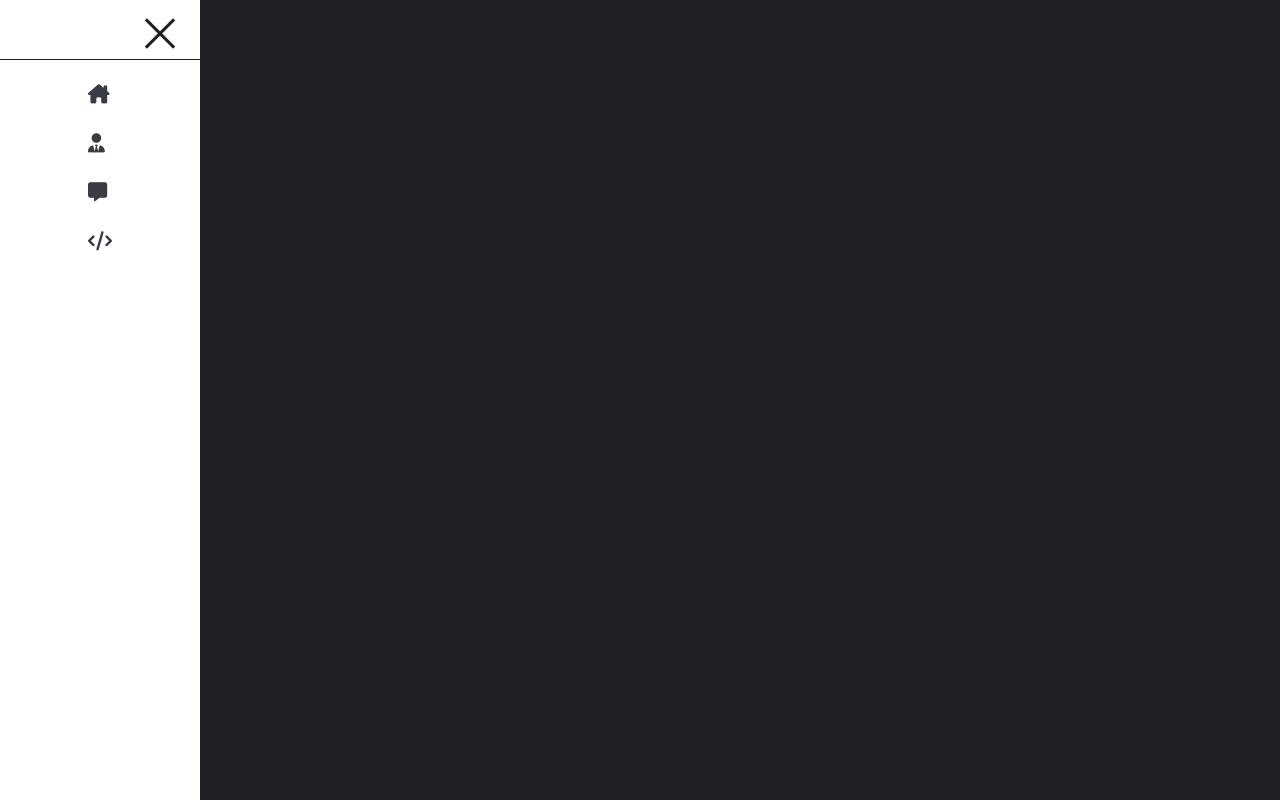
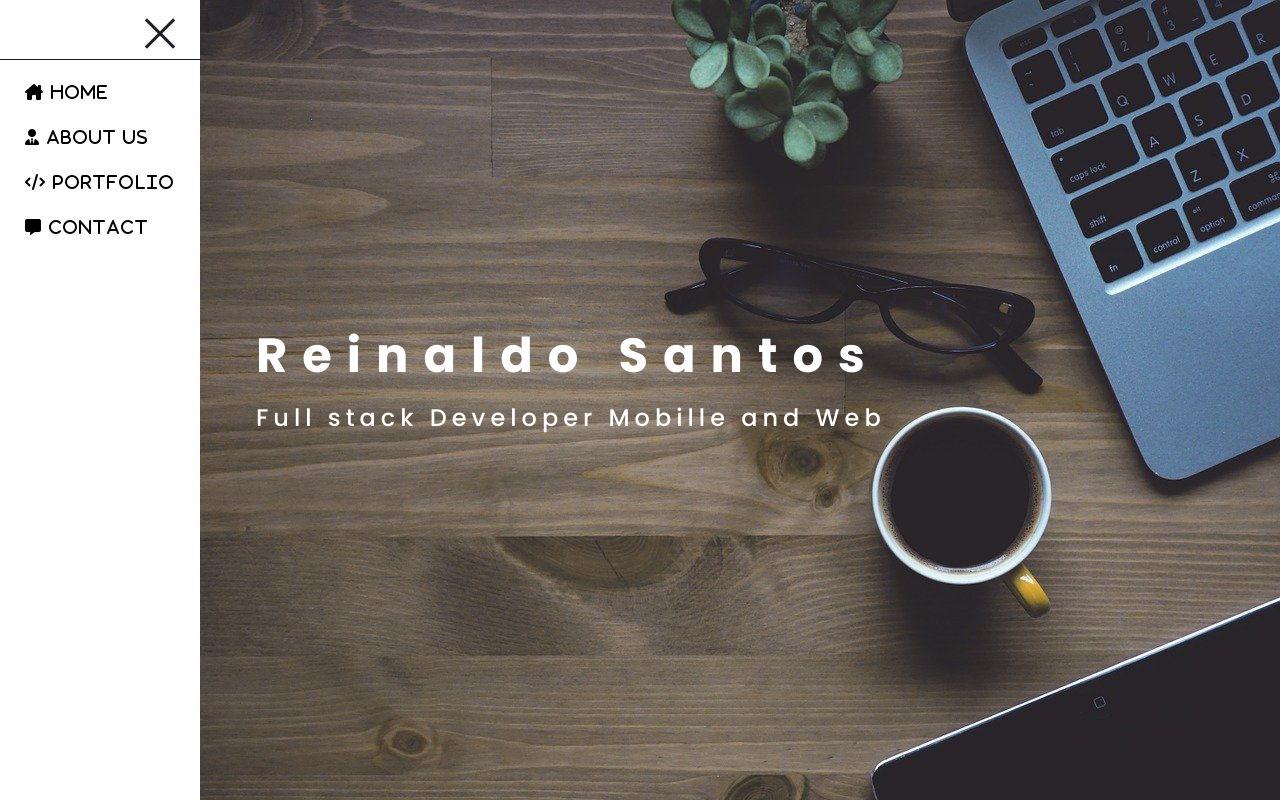
Before and after one commit to reinaldo-santosBa/porfolio_site, a plain HTML site: page index.html in a window 1280 px wide. Both pictures are taken after a click on the element 30 px from the left and 30 px from the top of the page. Drawn offline with nearby package versions, Linux system fonts and the light colour scheme.

Commit message:
MENU E HOME FEITOS

```diff
--- a/css/styles.css
+++ b/css/styles.css
@@ -67,6 +67,7 @@ body {
 .menu .menuContainer ul li{
     margin-top:20px;
     transition: 1s;
+    cursor:pointer;
 }
 .menu .menuContainer ul li a{
     color: #393c42;
@@ -78,32 +79,99 @@ body {
     padding:20px;
     border-radius:20%;
 }
+.menu .menuContainer ul .li:hover{
+    border-radius:10px;
+}
+.liClick1{
+    transform: translate(20px,20px);
+    padding:20px;
+    border-radius:20%;
+    background-color:#db4a39;
+    color:#fff !important;
+    border-radius:10px;
+
+}
+
+.liClick2{
+    transform: translate(20px,20px);
+    padding:20px;
+    border-radius:20%;
+    background-color:#00acee;
+    color:#fff !important;
+    border-radius:10px;
+
+}
+
+.liClick3{
+    transform: translate(20px,20px);
+    padding:20px;
+    border-radius:20%;
+    background-color:#25D366;
+    color:#fff !important;
+    border-radius:10px;
+
+}
+
+.liClick4{
+    transform: translate(20px,20px);
+    padding:20px;
+    border-radius:20%;
+    background-color:#F4B400;
+    color:#fff !important;
+    border-radius:10px;
+
+}
+
+.liClick2 a{
+    color:#FFF !important;
+}
+
 .menu .menuContainer ul li:hover:nth-child(1){
     background-color:#db4a39;
     color:#fff;
 }
-.menu .menuContainer ul li:hover:nth-child(1) a{
-    color:#fff;
-}
+
 .menu .menuContainer ul li:hover:nth-child(2){
     background-color:#00acee;
     color:#fff;
 }
-.menu .menuContainer ul li:hover:nth-child(2) a{
-    color:#fff;
 
-}
 .menu .menuContainer ul li:hover:nth-child(3){
     background-color:#25D366;
     color:#fff;
 }
-.menu .menuContainer ul li:hover:nth-child(3) a{
-    color:#fff;
-}
+
 .menu .menuContainer ul li:hover:nth-child(4){
     background-color:#F4B400;
     color:#fff;
 }
-.menu .menuContainer ul li:hover:nth-child(4) a{
+
+
+.home{
+    width: 100vw;
+    height: 100vh;
+    background-image:url("../images/bg.jpg");
+    background-attachment: fixed;
+    background-size: cover;
+    background-repeat: no-repeat;
+}
+.home h1{
+    position:absolute;
+    top:40%;
+    left:20%;
+    font-size:3em;
     color:#fff;
+    font-weight:bold;
+    letter-spacing: 15px;
 }
+.home h2{
+    position:absolute;
+    top:50%;
+    font-size:1.5em;
+    font-weight:500;
+    color:#fff;
+    left:-50%;
+    transition: 3.5s;
+    letter-spacing: 5px;
+
+}
--- a/index.html
+++ b/index.html
@@ -17,12 +17,20 @@
         </div>
         <div class="menuContainer">
             <ul>
-                <li><a href=""><i class="fa-solid fa-house-chimney"></i></a></li>
-                <li><a href=""><i class="fa-solid fa-user-tie"></i></a></li>
-                <li><a href=""><i class="fa-solid fa-message"></i></a></li>
-                <li><a href=""><i class="fa-solid fa-code"></i></a></li>
+
+                <li onclick="clickMenu('Home')"><p href=""><i class="fa-solid fa-house-chimney"></i></p></li>
+                <li onclick="clickMenu('About')"><p href=""><i class="fa-solid fa-user-tie"></i></p></li>
+                <li onclick="clickMenu('Portfolio')"><p href=""><i class="fa-solid fa-code"></i></p></li>
+                <li onclick="clickMenu('Contact')"><p href=""><i class="fa-solid fa-message"></i></p></li>
 
             </ul>
+        </div>
+    </div>
+    <div class="home">
+        <h1>Reinaldo Santos</h1>
+        <h2>Full stack Developer Mobille and Web</h2>
+        <div class="social_media">
+            <a href=""></a>
         </div>
     </div>
     <script src="https://cdn.jsdelivr.net/npm/bootstrap@5.0.2/dist/js/bootstrap.bundle.min.js" integrity="sha384-MrcW6ZMFYlzcLA8Nl+NtUVF0sA7MsXsP1UyJoMp4YLEuNSfAP+JcXn/tWtIaxVXM" crossorigin="anonymous"></script>
--- a/js/index.js
+++ b/js/index.js
@@ -1,48 +1,141 @@
-function abrirMenu(){
+function abrirMenu() {
   var menuToogle = document.querySelector(".menu .menuToogle");
   var span = document.querySelectorAll(".menu .menuToogle span");
 
   var menu = document.querySelector(".menu");
 
-    if( menu.style.width == '200px' ){
-        menu.style.width = '75px';
-        menuToogle.style.paddingRight = '0px';
-        for(let i = 0; i < span.length; i++){
-            switch(i){
+  var a = document.querySelectorAll(".menu .menuContainer li p i");
+  var li = document.querySelectorAll(".menu .menuContainer ul li");
+
+  if (menu.style.width == "200px") {
+    menu.style.width = "72px";
+    menuToogle.style.paddingRight = "0px";
+    for (let i = 0; i < span.length; i++) {
+      switch (i) {
         case 0:
           span[i].style.opacity = 1;
           break;
         case 1:
-                    span[i].style.transform = 'rotate(0deg)';
-                    span[i].style.position = 'relative';
+          span[i].style.transform = "rotate(0deg)";
+          span[i].style.position = "relative";
           break;
         case 2:
-                    span[i].style.transform = 'rotate(0deg)';
-                    span[i].style.position = 'relative';
+          span[i].style.transform = "rotate(0deg)";
+          span[i].style.position = "relative";
           break;
       }
     }
-        menuToogle.style.alignItems = 'center';
-
-    }else{
-        menu.style.width = '200px';
-        menuToogle.style.alignItems = 'flex-end';
-        menuToogle.style.paddingRight = '20px';
-        for(let i = 0; i < span.length; i++){
-            switch(i){
+    for (let b = 0; b < a.length; b++) {
+      a[b].innerHTML = "";
+    }
+    for (let c = 0; c < li.length; c++) {
+      li[c].classList.remove("li");
+    }
+    menuToogle.style.alignItems = "center";
+  } else {
+    menu.style.width = "200px";
+    menuToogle.style.alignItems = "flex-end";
+    menuToogle.style.paddingRight = "20px";
+    for (let i = 0; i < span.length; i++) {
+      switch (i) {
         case 0:
           span[i].style.opacity = 0;
           break;
         case 1:
-                    span[i].style.transform = 'rotate(45deg)';
-                    span[i].style.position = 'absolute';
+          span[i].style.transform = "rotate(45deg)";
+          span[i].style.position = "absolute";
           break;
         case 2:
-                    span[i].style.transform = 'rotate(-45deg)';
-                    span[i].style.position = 'absolute';
+          span[i].style.transform = "rotate(-45deg)";
+          span[i].style.position = "absolute";
           break;
       }
     }
+    for (let b = 0; b < a.length; b++) {
+      switch (b) {
+        case 0:
+          a[b].innerHTML = "     Home";
+          a[b].style.letterSpacing = "2px"
+        break;
+        case 1:
+          a[b].innerHTML = "     About us";
+          a[b].style.letterSpacing = "2px"
+        break;
+        case 2:
+          a[b].innerHTML = "     Portfolio";
+          a[b].style.letterSpacing = "2px"
+        break;
+        case 3:
+          a[b].innerHTML = "     Contact";
+          a[b].style.letterSpacing = "2px"
+        break;
+      }
+    }
+    for (let c = 0; c < li.length; c++) {
+      li[c].classList.add("li");
+    }
+  }
+}
+function typeWrite(elemento, subTitulo) {
+  subTitulo.style.left = "20%";
+  const textoArray = elemento.innerHTML.split("");
+  elemento.innerHTML = " ";
+  textoArray.forEach(function (letra, i) {
+    setTimeout(function () {
+      elemento.innerHTML += letra;
+    }, 150 * i);
+  });
 }
 
+const titulo = document.querySelector(".home h1");
+const subTitulo = document.querySelector(".home h2");
+typeWrite(titulo, subTitulo);
+
+function clickMenu(e) {
+    var li1 = document.querySelectorAll(".menu .menuContainer ul li:nth-child(1)");
+    var li = document.querySelectorAll(".menu .menuContainer ul li");
+
+
+    switch (e) {
+        case "Home":
+            if(li[0].classList.contains("liClick1")){
+                li[0].classList.remove("liClick1");
+            }else{
+                li[0].classList.add("liClick1");
+                li[1].classList.remove("liClick2");
+                li[2].classList.remove("liClick3");
+                li[3].classList.remove("liClick4");
             }
+        break;
+        case "About":
+            if(li[1].classList.contains("liClick2")){
+                li[1].classList.remove("liClick2");
+            }else{
+                li[0].classList.remove("liClick1");
+                li[1].classList.add("liClick2");
+                li[2].classList.remove("liClick3");
+                li[3].classList.remove("liClick4");
+            }
+        break;
+        case "Portfolio":
+            if(li[2].classList.contains("liClick3")){
+                li[2].classList.remove("liClick3");
+            }else{
+                li[0].classList.remove("liClick1");
+                li[1].classList.remove("liClick2");
+                li[2].classList.add("liClick3");
+                li[3].classList.remove("liClick4");
+            }
+        break;
+        case "Contact":
+            if(li[3].classList.contains("liClick4")){
+                li[3].classList.remove("liClick4");
+            }else{
+                li[0].classList.remove("liClick1");
+                li[1].classList.remove("liClick2");
+                li[2].classList.remove("liClick3");
+                li[3].classList.add("liClick4");
+            }
+        break;
+    }
+}
```
Also changed, not shown: images/bg.jpg (added), images/bg1.jpg (added). Lines whose indentation alone changed are shown as unchanged.
